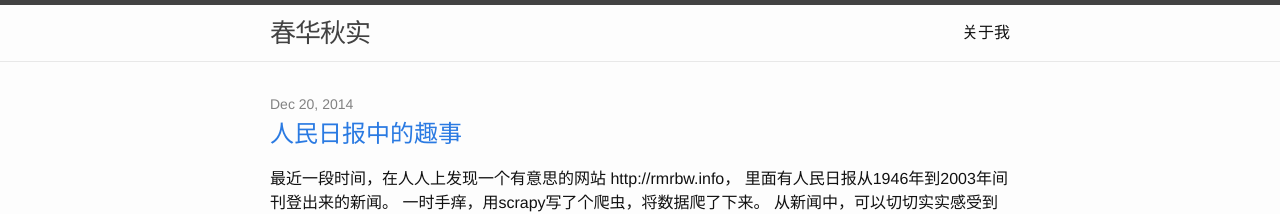
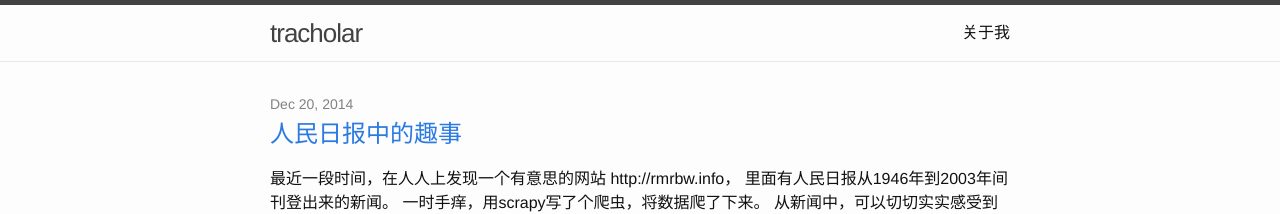
Before and after one commit to tracholar/tracholar.github.io, a Jekyll site: the page built from index.html, in a window 1280 px wide and 900 px high. Shown: the top 214 px of the window. Built offline with Jekyll 4.4.1, drawn with Linux system fonts in a browser that asks for light colours; some of the changed text lies outside the part shown.

Commit message:
tracholar title

```diff
--- a/_config.yml
+++ b/_config.yml
@@ -1,5 +1,5 @@
 # Site settings
-title: 春华秋实
+title: tracholar
 email: zuoyuanlxz (AT) gmail.com
 description: > # this means to ignore newlines until "baseurl:"
   记录每天的心情和收获，不积跬步无以至千里！
```
